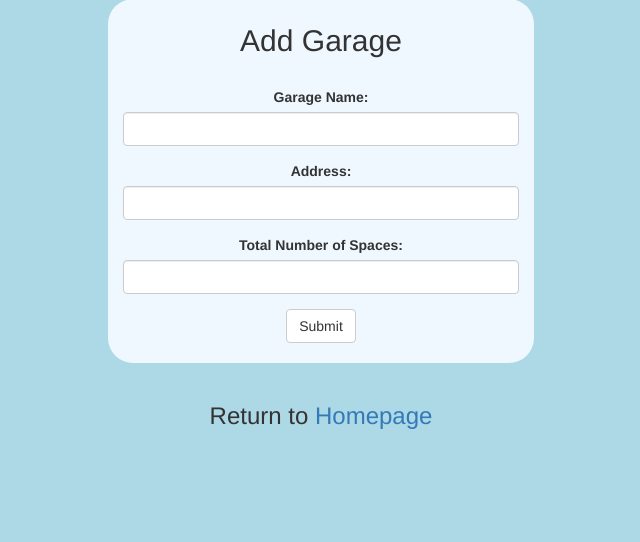
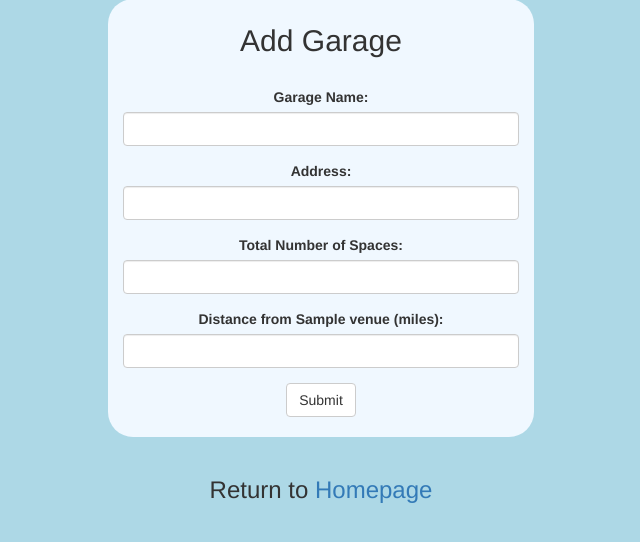
Before and after one commit to Klejdi-00/CSE3241_GrProject9, a PHP site: page /add_garage.php in a window 1280 px wide. Shown: the part 111-653 px from the top of the page, without its empty margins (319-959 px from the left). Run offline with PHP 8.4, Linux system fonts and the light colour scheme; the visitor is signed in with stand-in values (Sample User, id 1); tables that the repository leaves empty or names only in its code hold one stand-in row (values such as "Sample post").

Commit message:
Requiring the distances to all venues

```diff
--- a/add_garage.php
+++ b/add_garage.php
@@ -11,6 +11,17 @@ if(isset($_POST['btnaddgarage'])){
     $garage_name = trim($_POST['garage_name']);
     $address = trim($_POST['address']);
     $max_spaces = $_POST['max_spaces'];
+
+    // Getting the distances from input
+    $distances = $_POST['distances'];
+
+    // Getting all the garage_id-s in an array
+    $venues = array();
+    $tempSQL = "select venue_name from venue";
+   $qrry = $connect->query($tempSQL);
+   while($row = $qrry->fetch_assoc()) {
+       $venues[] = $row["venue_name"];
+   }
 
     if($check_inputs){
         // Check if name already exists
@@ -38,13 +49,25 @@ if(isset($_POST['btnaddgarage'])){
        }
      }
 
+     $getMaxSQL = 'select max(garage_id) from garage';
+     $q = mysqli_query($connect, $getMaxSQL);
+     $row = $q->fetch_assoc();
+     $garage_id = $row['max(garage_id)'] + 1;
      // Insert records
      if($check_inputs){
-       $insertEventSQL = 'insert into garage(name, address, max_spaces)
+       $insertGarageSQL = 'insert into garage(name, address, max_spaces)
                             values("'.$garage_name.'","'.$address.'",'.$max_spaces.');';
-       if(mysqli_query($connect, $insertEventSQL)){
-            $success = "Garage was added.";
+       if(mysqli_query($connect, $insertGarageSQL)){
+            $success = "Garage was added. ";
         }
+    }
+    // Inserting distances
+    for ($i = 0; $i < sizeof($distances); $i++){
+      $insertDistancesSQL = "insert into distance(garage_id,venue,distance)
+                              values(" . $garage_id . ',"' . $venues[$i] . '",' . $distances[$i] . ');';
+      if(mysqli_query($connect, $insertDistancesSQL)){
+          $success .= "Distances were added. ";
+      }
     }
 }
 ?>
@@ -99,6 +122,18 @@ if(isset($_POST['btnaddgarage'])){
               <label for="max_spaces">Total Number of Spaces:</label>
               <input style="text-align:center" required type="number" class="form-control" name="max_spaces" id="max_spaces" max=1000000 min=0>
             </div>
+            <?php
+                $tempSQL = "select venue_name from venue";
+                $qrry = $connect->query($tempSQL);
+                while($row = $qrry->fetch_assoc()) {
+            ?>
+            <div class="form-group">
+              <label for="distances">Distance from <?php echo $row["venue_name"] ?> (miles):</label>
+              <input style="text-align:center" required type="number" step="0.01" class="form-control" name="distances[]" id="distances">
+            </div>
+            <?php
+                }
+            ?>
             <button type="submit" name="btnaddgarage" class="btn btn-default">Submit</button>
           </form>
           <br>
```
